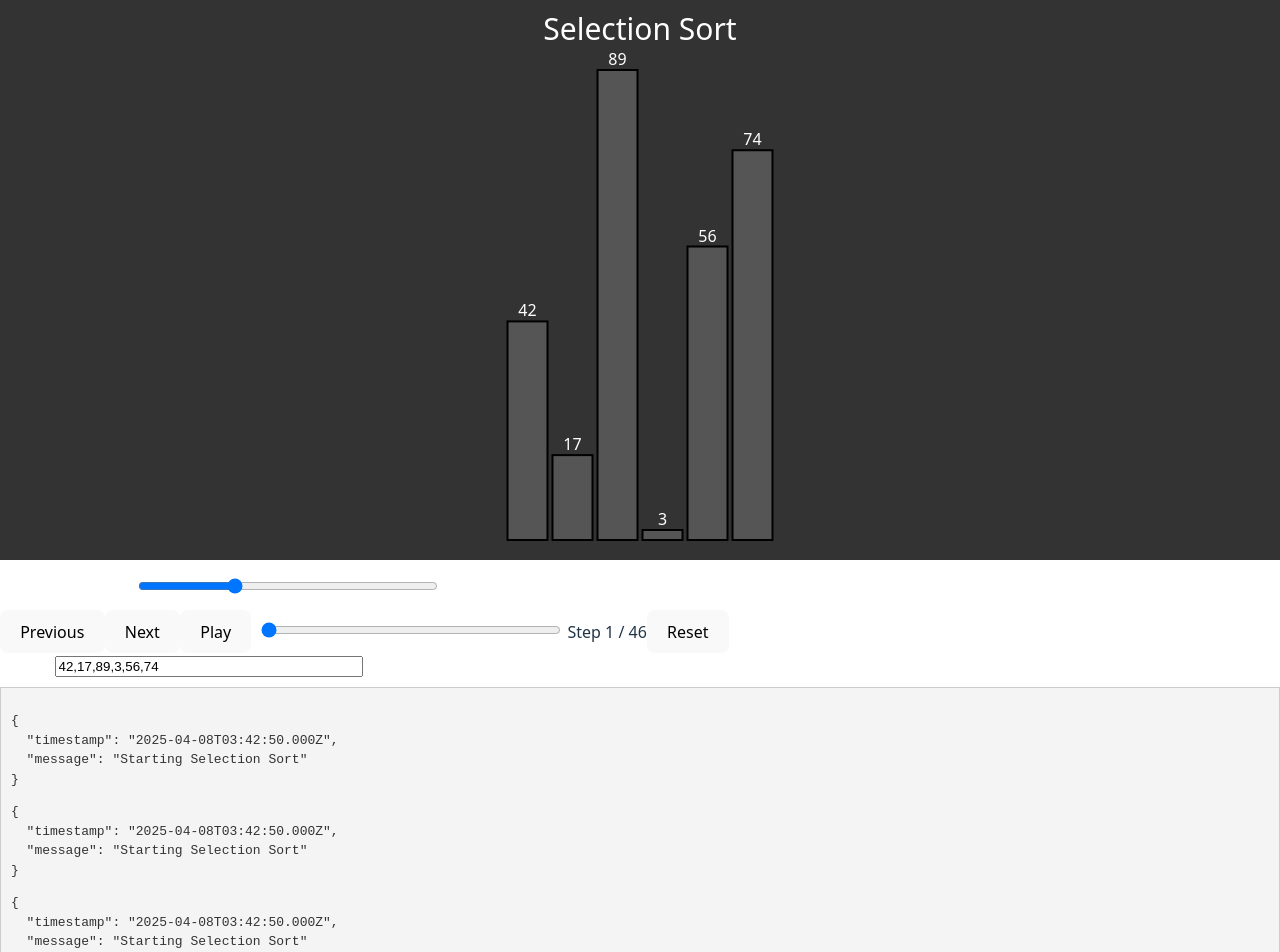
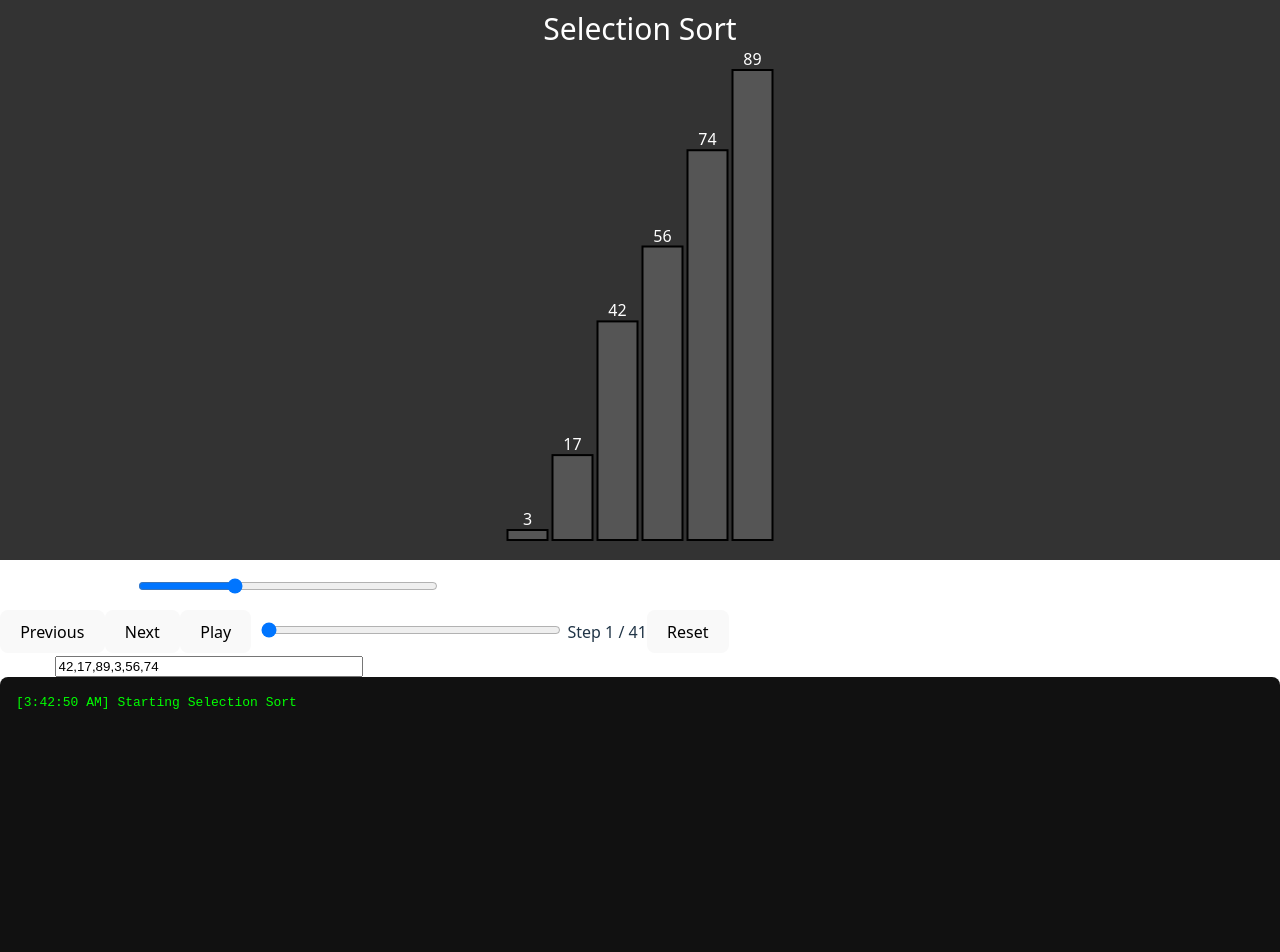
Before and after one commit to Taiyo10/AlgoBuddy, a React (Vite) app in the folder algobuddy/: page / in a window 1280 px wide. Shown: the top 952 px of the page. Built offline with nearby package versions, Linux system fonts and the light colour scheme.

Commit message:
autoscroolling

```diff
--- a/algobuddy/src/Visualizers/VisualizeAlgorithm.jsx
+++ b/algobuddy/src/Visualizers/VisualizeAlgorithm.jsx
@@ -1,80 +1,57 @@
 import React, { useEffect, useRef, useState } from "react";
 import ArrayVisualizer from "./BaseViz/ArrayViz";
-import GraphVisualizer from "./BaseViz/GraphViz";
-import BarChartVisualizer from "./BaseViz/BarViz";
+import BarVisualizer from "./BaseViz/BarViz"
 import { Inputs } from "./components/Inputs";
 import { StepController } from "./components/StepController";
-import { Outputs } from "./components/Outputs";
+import LogViewer from "./components/LogViewer";
 import { useLogger } from "./hooks/useLogger";
 
 const visualizers = {
-  array: BarChartVisualizer,
-  graph: GraphVisualizer,
-  // You can add more visualizer types here.
+  array: BarVisualizer,
 };
 
 const VisualizeAlgorithm = ({ config }) => {
-  console.log("cock and balls"); // For debugging; remove in production.
   const vizRef = useRef();
   const speedRef = useRef(1000);
 
+  const { logs, printLog } = useLogger(); // ⬅️ log state + print function
+
   const { name, visualizer, applyStep, applyAlgorithm, inputs, defaultValues } = config;
 
-  // Use the custom logger hook.
-  const { logs, printLog } = useLogger();
+  const [data, setData] = useState(defaultValues.array || []);
+  const [target, setTarget] = useState(defaultValues.target || null);
+  const [key, setKey] = useState(defaultValues.key || null);
+  const [reset, setReset] = useState(false);
+  const [jsonData, setJsonData] = useState([]);
 
-  // Defines potential inputs for the algorithm/visualizer.
-  const [data, setData] = useState(defaultValues.array);
-  const [target, setTarget] = useState(defaultValues.target);
-  const [key, setKey] = useState(defaultValues.key);
-
-  const [reset, setReset] = useState(false); // Reset state to reset animation
-
-  // Initialize jsonData (log steps from the algorithm) and include our printLog in the args.
-  const [jsonData, setJsonData] = useState(applyAlgorithm([...data], target, key, { log: printLog }));
-
-  // Re-generate logs when any input changes.
   useEffect(() => {
-    async function getJson(data, target, key) {
-      setJsonData(await applyAlgorithm([...data], target, key, { log: printLog }));
-    }
-    getJson(data, target, key);
-    setReset((prev) => !prev);
+    const runAlgorithm = async () => {
+      const logs = await applyAlgorithm(data, target, key);
+      setJsonData(logs);
+    };
+    runAlgorithm();
+    setReset(!reset);
   }, [data, target, key]);
 
-  // Applies each step from the algorithm to the visualizer.
   const handleApplyStep = (step) => {
     if (!vizRef.current) return;
-    // Pass our log function to the step process.
-    const args = { data, target, key, log: printLog };
-    applyStep(vizRef.current, step, args);
+    applyStep(vizRef.current, step, { data, target, key, log: printLog }); // ⬅️ pass logger
   };
 
-  // Mapping for Inputs component.
   const mapping = {
     array: { value: data, setValue: setData },
     target: { value: target, setValue: setTarget },
     key: { value: key, setValue: setKey },
   };
 
-  const AlgorithmVisualizer = visualizers[visualizer]; // Chooses the desired visualizer
+  const AlgorithmVisualizer = visualizers[visualizer];
 
   return (
     <>
-      <AlgorithmVisualizer
-        ref={vizRef}
-        data={data}
-        speed={speedRef.current}
-        title={name}
-      />
-      <StepController
-        jsonData={jsonData}
-        speedRef={speedRef}
-        applyStep={handleApplyStep}
-        reset={reset}
-      />
+      <AlgorithmVisualizer ref={vizRef} data={data} speed={speedRef.current} title={name} />
+      <StepController jsonData={jsonData} speedRef={speedRef} applyStep={handleApplyStep} reset={reset} />
       <Inputs config={inputs} mapping={mapping} />
-      <Outputs logs={logs} />
+      <LogViewer logs={logs} /> {/* ⬅️ add this here */}
     </>
   );
 };
--- /dev/null
+++ b/algobuddy/src/Visualizers/components/LogViewer.jsx
@@ -0,0 +1,30 @@
+import React, { useEffect, useRef } from "react";
+
+const LogViewer = ({ logs }) => {
+  const endRef = useRef();
+
+  useEffect(() => {
+    endRef.current?.scrollIntoView({ behavior: "smooth" });
+  }, [logs]);
+
+  return (
+    <div
+      style={{
+        height: "300px",
+        overflowY: "auto",
+        backgroundColor: "#111",
+        color: "#0f0",
+        fontFamily: "monospace",
+        padding: "1rem",
+        borderRadius: "8px",
+      }}
+    >
+      {logs.map((log, index) => (
+        <div key={index}>{log}</div>
+      ))}
+      <div ref={endRef} />
+    </div>
+  );
+};
+
+export default LogViewer;
--- a/algobuddy/src/Visualizers/hooks/useLogger.js
+++ b/algobuddy/src/Visualizers/hooks/useLogger.js
@@ -3,18 +3,10 @@ import { useState } from "react";
 export const useLogger = () => {
   const [logs, setLogs] = useState([]);
 
-  // Accept either a string or a full object for flexibility
-  const printLog = (entry) => {
-    const logEntry = typeof entry === "string"
-      ? { message: entry }
-      : entry;
-
-    const withTimestamp = {
-      timestamp: new Date().toISOString(),
-      ...logEntry,
-    };
-
-    setLogs((prevLogs) => [...prevLogs, withTimestamp]);
+  // Appends a plain string log (with optional timestamp)
+  const printLog = (message) => {
+    const timestamp = new Date().toLocaleTimeString();
+    setLogs((prevLogs) => [...prevLogs, `[${timestamp}] ${message}`]);
   };
 
   return { logs, printLog };
```
